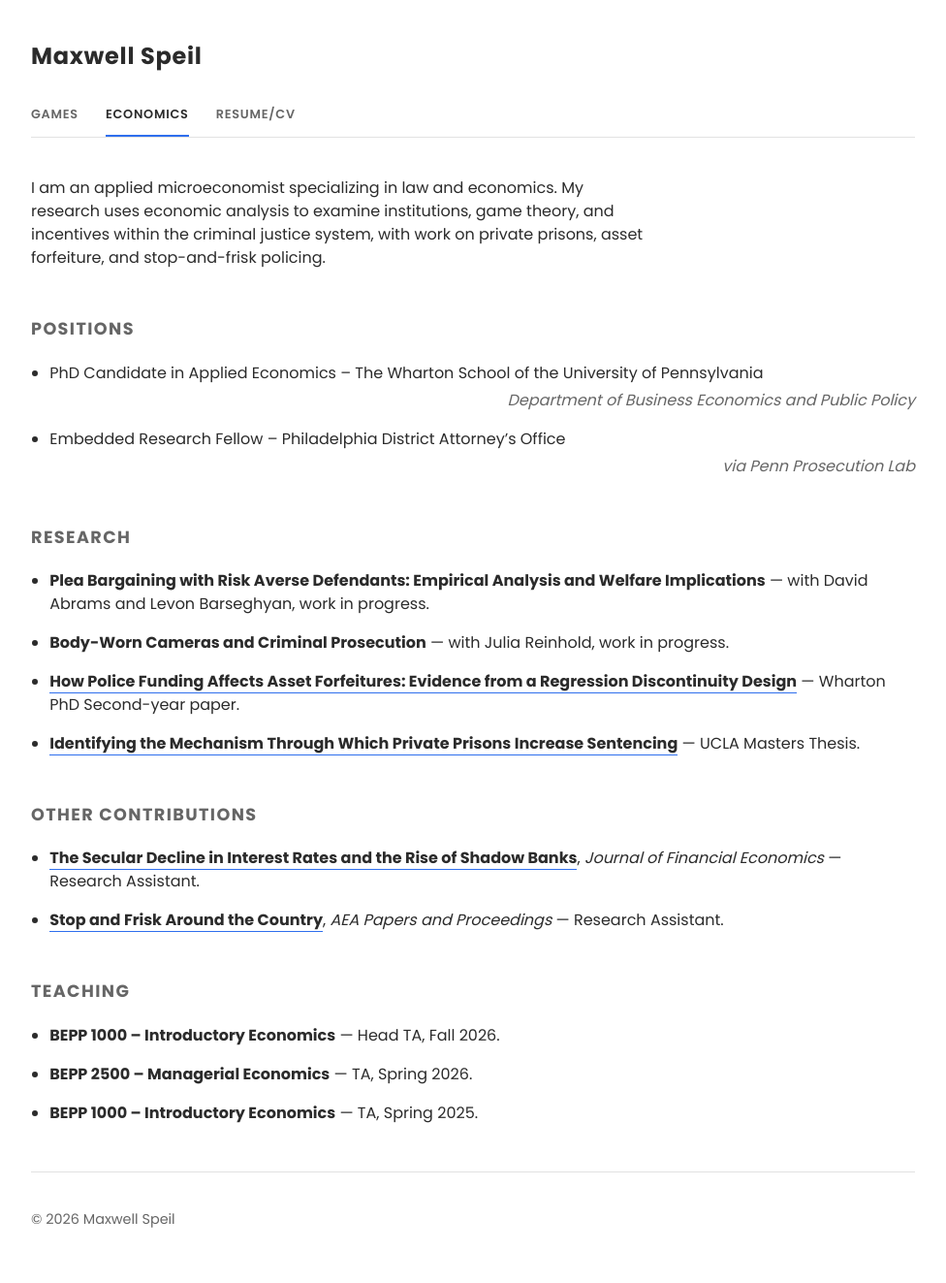
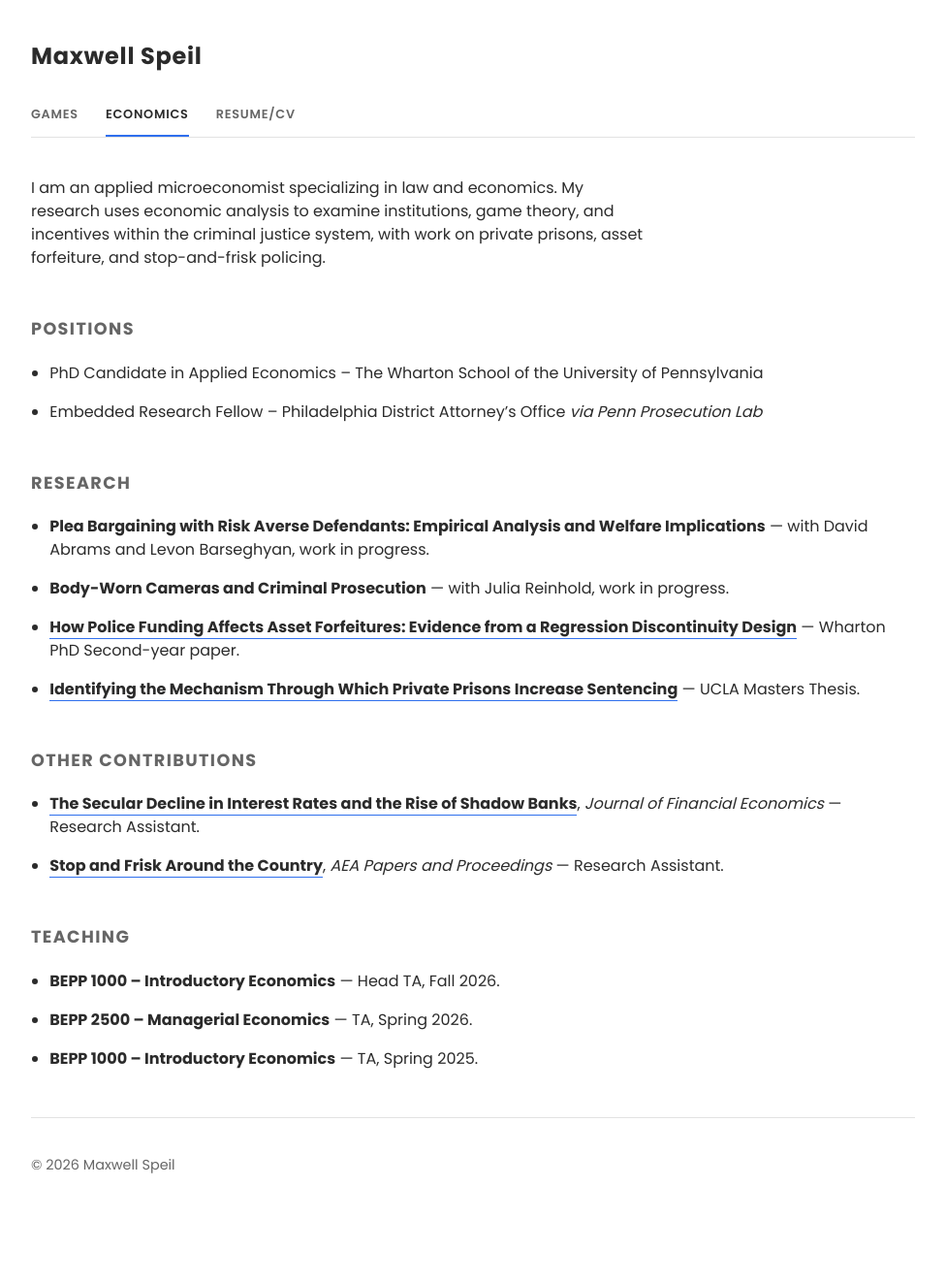
Before and after one commit to mspeil/mspeil.github.io, a Jekyll site: the page built from economics.html, in a window 1280 px wide. Shown: the whole page at 97% size, without its empty margins (152-1128 px from the left). Built offline with Jekyll 4.4.1, drawn with Linux system fonts in a browser that asks for light colours; after the commit the page ends 1267 px from its top, so only the background shows below that.

Commit message:
Simplify Positions entries: drop department line, inline the lab credit
Co-Authored-By: Claude Sonnet 5 <noreply@anthropic.com>

```diff
--- a/economics.html
+++ b/economics.html
@@ -14,11 +14,9 @@ title: Economics
   <ul class="econ-list positions-list">
     <li>
       <span class="position-title">PhD Candidate in Applied Economics &ndash; The Wharton School of the University of Pennsylvania</span>
-      <span class="position-sub">Department of Business Economics and Public Policy</span>
     </li>
     <li>
-      <span class="position-title">Embedded Research Fellow &ndash; Philadelphia District Attorney&rsquo;s Office</span>
-      <span class="position-sub">via Penn Prosecution Lab</span>
+      <span class="position-title">Embedded Research Fellow &ndash; Philadelphia District Attorney&rsquo;s Office <em>via Penn Prosecution Lab</em></span>
     </li>
   </ul>
 </section>
```
